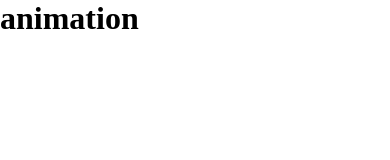
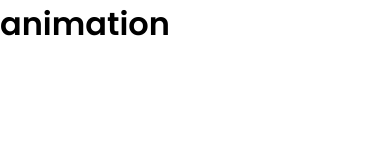
Before and after one commit to TamannaAfroz2666/Parlour-BD-Page, a React (Create React App) app: page / in a window 390 px wide. Shown: the top 160 px of the page. Built offline with nearby package versions, Linux system fonts and the light colour scheme; the HTML template or start-up script is replaced by a standard one.

Commit message:
globally styles created

```diff
--- a/src/index.css
+++ b/src/index.css
@@ -18,6 +18,10 @@ html {
 body{
   overflow-x: hidden;
 }
+body,
+button{
+  font-family: var(--font-family);
+}
 
 ::-webkit-scrollbar{
   background-color: var(--primary-color);
@@ -27,3 +31,10 @@ body{
 ::-webkit-scrollbar-thumb{
   background-color: var(--secondary-color);
 }
+
+@media screen and (min-width:280px) and (max-width:1080px){
+  body::-webkit-scrollbar{
+    display: none;
+  }
+
+}
```
